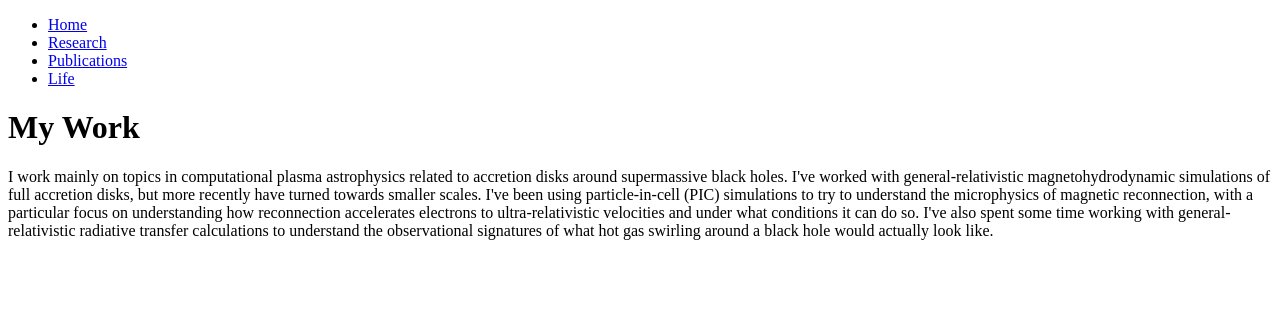
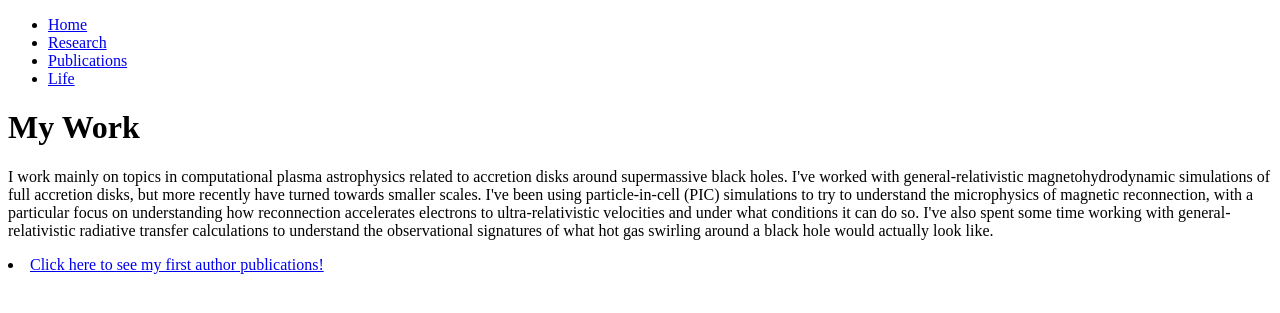
Before and after one commit to davidrball/davidrball.github.io, a Jekyll site: the page built from research.html, in a window 1280 px wide. Shown: the top 313 px of the page. Built offline with Jekyll 4.4.1, drawn with Linux system fonts in a browser that asks for light colours.

Commit message:
new link

```diff
--- a/research.html
+++ b/research.html
@@ -9,4 +9,5 @@
 I've also spent some time working with general-relativistic radiative transfer calculations to understand the observational signatures of what hot gas swirling around a black hole would actually look like.</p>
 </div><!-- /.blurb -->
 
+<li><a href="https://ui.adsabs.harvard.edu/search/filter_author_facet_hier_fq_author=AND&filter_author_facet_hier_fq_author=author_facet_hier%3A%221%2FBall%2C%20D%2FBall%2C%20David%22&filter_database_fq_database=OR&filter_database_fq_database=database%3A%22astronomy%22&fq=%7B!type%3Daqp%20v%3D%24fq_database%7D&fq=%7B!type%3Daqp%20v%3D%24fq_author%7D&fq_author=(author_facet_hier%3A%221%2FBall%2C%20D%2FBall%2C%20David%22)&fq_database=(database%3A%22astronomy%22)&q=author%3A(%22%5EBall%2C%20David%22)&sort=date%20desc%2C%20bibcode%20desc", rel="me">Click here to see my first author publications!
 </body></html>
```
